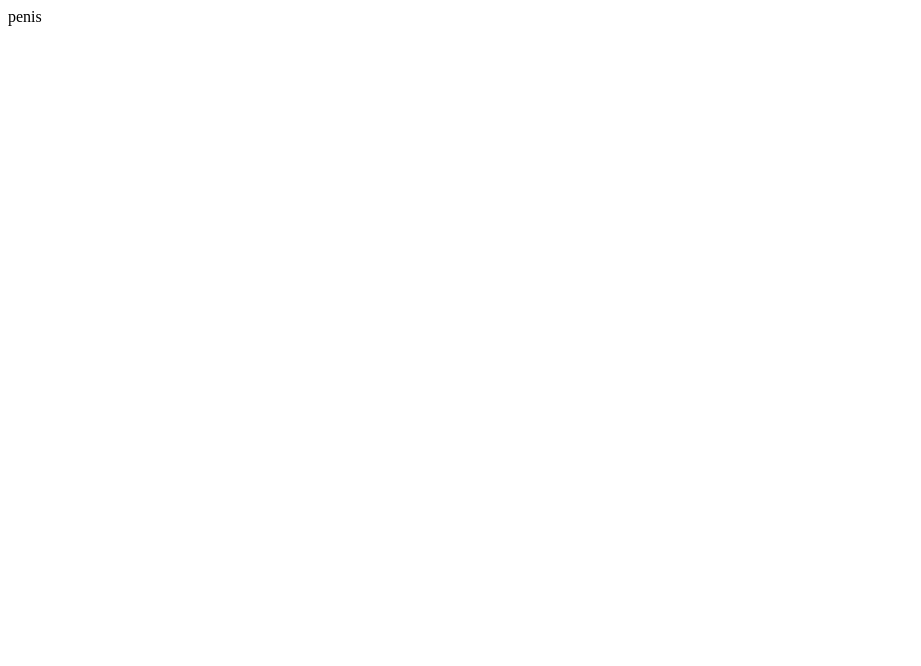
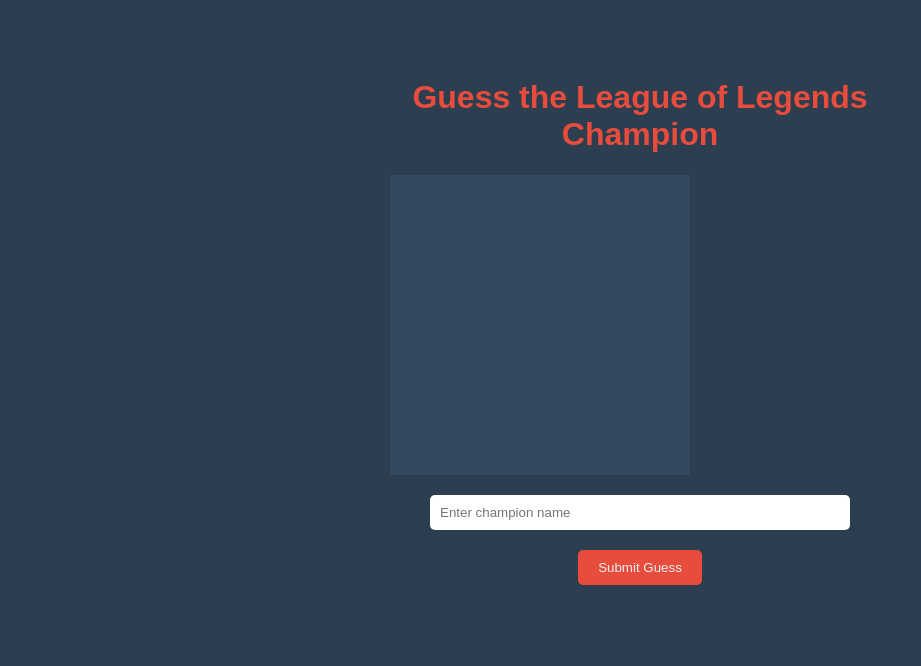
Before and after one commit to sagidev/lolguesser, a plain HTML site: page index.html in a window 1280 px wide. Shown: the whole page, without its empty margins (0-921 px from the left). Drawn offline with Linux system fonts and the light colour scheme.

Commit message:
Update index.html

```diff
--- a/index.html
+++ b/index.html
@@ -1 +1,98 @@
-<p>penis</p>
+<!DOCTYPE html>
+<html lang="en">
+<head>
+    <meta charset="UTF-8">
+    <meta name="viewport" content="width=device-width, initial-scale=1.0">
+    <title>Guess the League of Legends Champion</title>
+    <style>
+        body {
+            font-family: Arial, sans-serif;
+            background-color: #2C3E50;
+            color: #ECF0F1;
+            text-align: center;
+            padding: 50px;
+        }
+
+        .container {
+            max-width: 500px;
+            margin: 0 auto;
+        }
+
+        h1 {
+            color: #E74C3C;
+        }
+
+        .champion-image {
+            width: 300px;
+            height: 300px;
+            background-color: #34495E;
+            margin-bottom: 20px;
+        }
+
+        input[type="text"] {
+            padding: 10px;
+            width: 80%;
+            border: none;
+            border-radius: 5px;
+            margin-bottom: 20px;
+        }
+
+        button {
+            padding: 10px 20px;
+            background-color: #E74C3C;
+            color: #ECF0F1;
+            border: none;
+            border-radius: 5px;
+            cursor: pointer;
+        }
+
+        button:hover {
+            background-color: #C0392B;
+        }
+
+        #result {
+            margin-top: 20px;
+            font-size: 20px;
+        }
+
+        .correct {
+            color: #27AE60;
+        }
+
+        .incorrect {
+            color: #E74C3C;
+        }
+    </style>
+</head>
+<body>
+    <div class="container">
+        <h1>Guess the League of Legends Champion</h1>
+        <div class="champion-image" id="championImage"></div>
+        <input type="text" id="guessInput" placeholder="Enter champion name">
+        <button onclick="checkGuess()">Submit Guess</button>
+        <div id="result"></div>
+    </div>
+
+    <script>
+        // List of some champions (replace with full list)
+        const champions = ["Ahri", "Akali", "Ashe", "Garen", "Jinx", "Katarina", "Lux", "Teemo", "Zed"];
+
+        // Pick a random champion
+        let randomChampion = champions[Math.floor(Math.random() * champions.length)];
+
+        // Check user's guess
+        function checkGuess() {
+            const userGuess = document.getElementById("guessInput").value.trim();
+            const resultDiv = document.getElementById("result");
+
+            if (userGuess.toLowerCase() === randomChampion.toLowerCase()) {
+                resultDiv.textContent = `Correct! The champion was ${randomChampion}.`;
+                resultDiv.className = "correct";
+            } else {
+                resultDiv.textContent = `Incorrect! Try again.`;
+                resultDiv.className = "incorrect";
+            }
+        }
+    </script>
+</body>
+</html>
```
